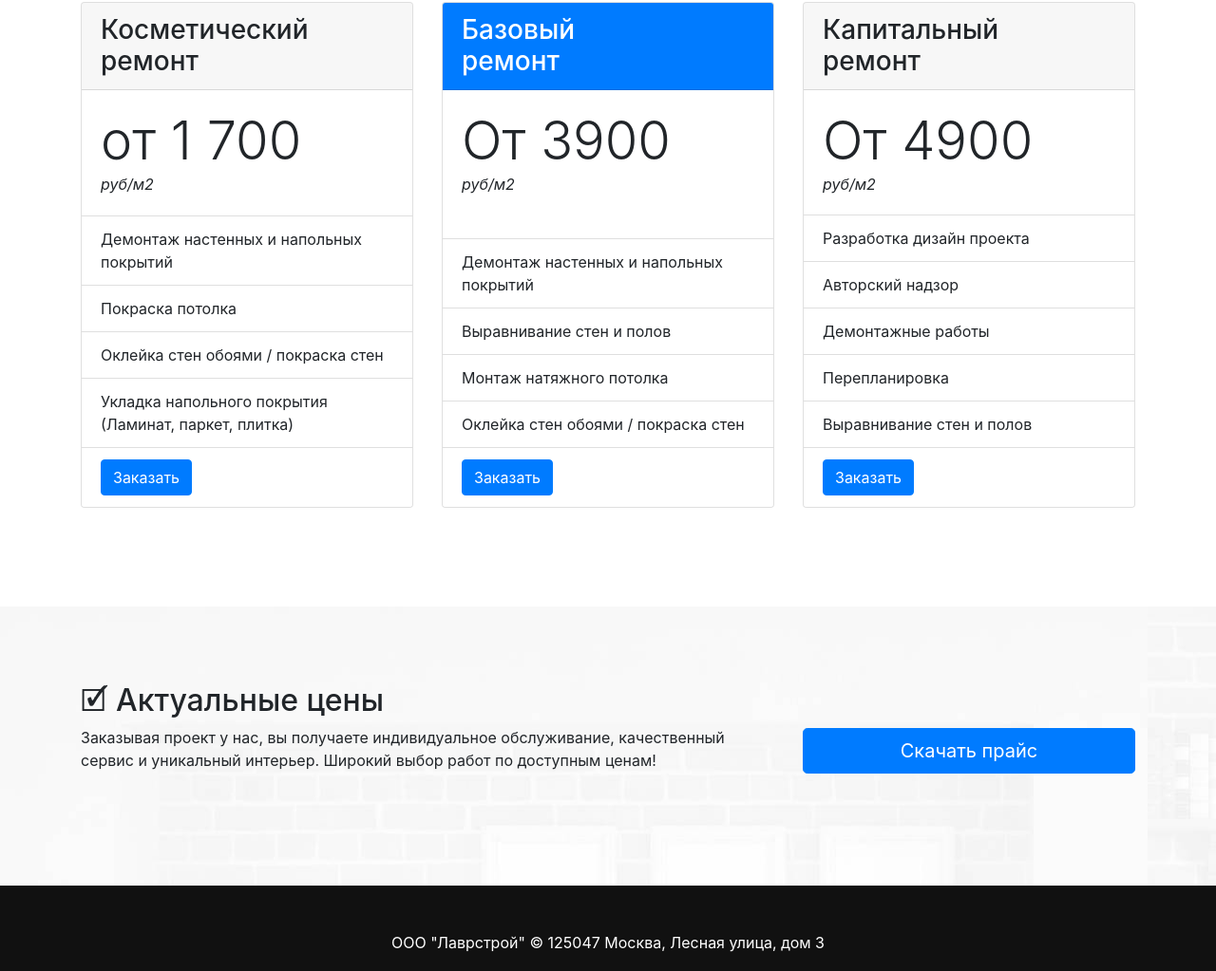
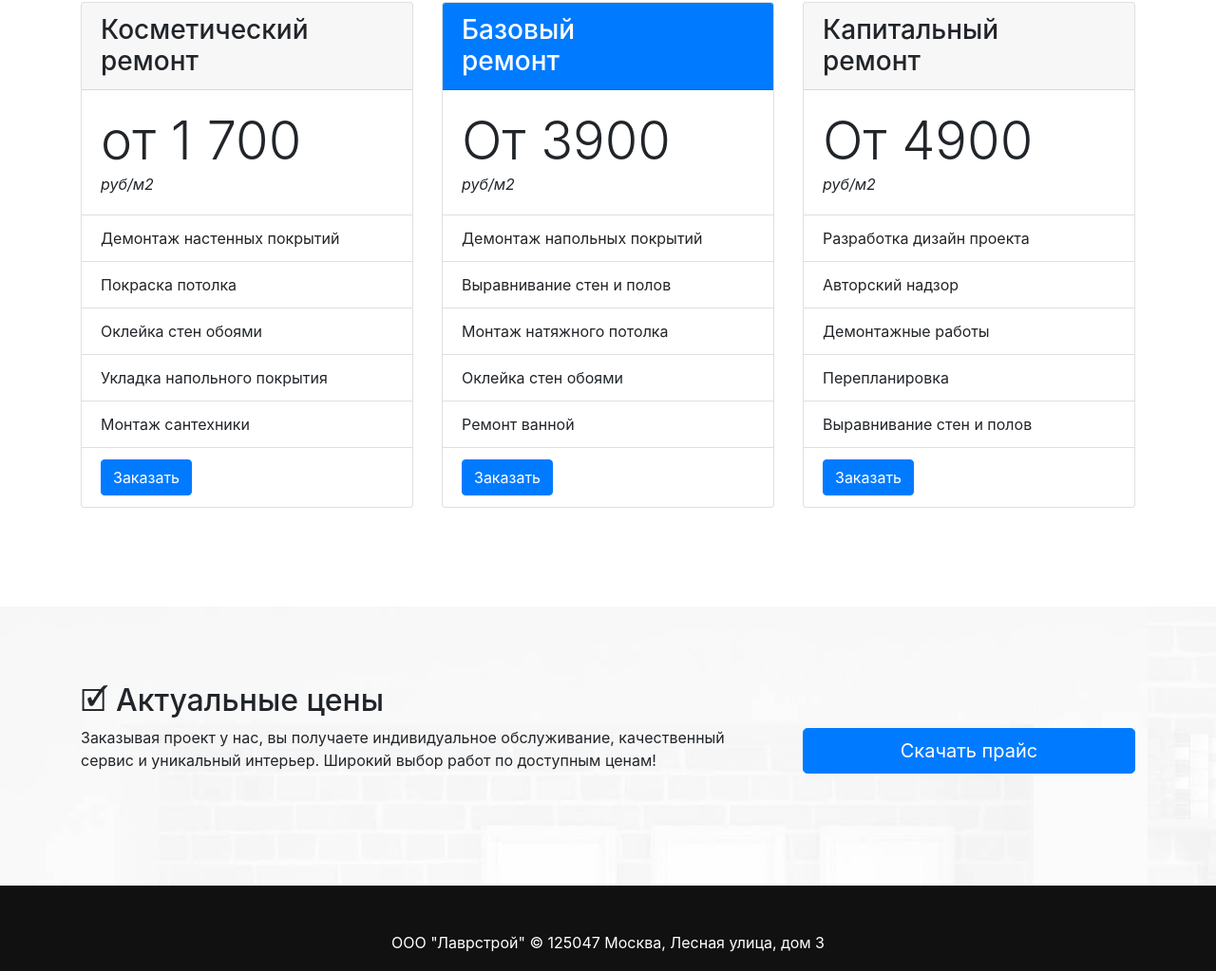
Before and after one commit to UltraDev01/app9, a website with bundled scripts: page index.html in a window 1280 px wide. Shown: the part 1882-2905 px from the top of the page at 95% size. Built offline with nearby package versions, Linux system fonts and the light colour scheme.

```diff
--- a/index.html
+++ b/index.html
@@ -139,10 +139,11 @@
             <div class="font-italic">руб/м2</div>
           </div>
           <ul class="list-group list-group-flush">
-            <li class="list-group-item">Демонтаж настенных и напольных покрытий</li>
+            <li class="list-group-item">Демонтаж настенных покрытий</li>
             <li class="list-group-item">Покраска потолка</li>
-            <li class="list-group-item">Оклейка стен обоями / покраска стен</li>
-            <li class="list-group-item">Укладка напольного покрытия (Ламинат, паркет, плитка)</li>
+            <li class="list-group-item">Оклейка стен обоями</li>
+            <li class="list-group-item">Укладка напольного покрытия</li>
+            <li class="list-group-item">Монтаж сантехники</li>
             <li class="list-group-item">
               <a href="contact.html#message" class="btn btn-primary">Заказать</a>
             </li>
@@ -157,10 +158,11 @@
             <div class="font-italic">руб/м2</div>
           </div>
           <ul class="list-group list-group-flush">
-            <li class="list-group-item">Демонтаж настенных и напольных покрытий</li>
+            <li class="list-group-item">Демонтаж напольных покрытий</li>
             <li class="list-group-item">Выравнивание стен и полов</li>
             <li class="list-group-item">Монтаж натяжного потолка</li>
-            <li class="list-group-item">Оклейка стен обоями / покраска стен</li>
+            <li class="list-group-item">Оклейка стен обоями</li>
+            <li class="list-group-item">Ремонт ванной</li>
             <li class="list-group-item">
               <a href="contact.html#message" class="btn btn-primary">Заказать</a>
             </li>
```
